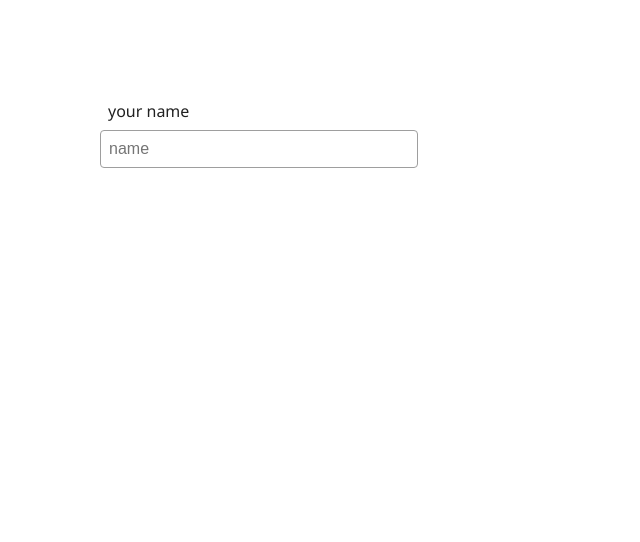
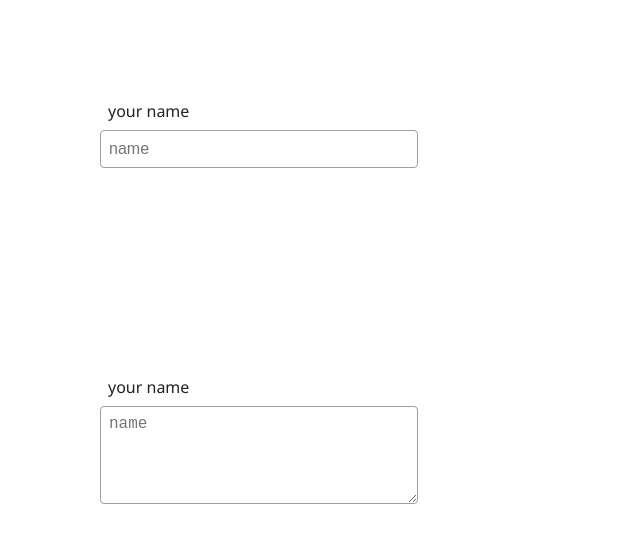
Before and after one commit to ehsan-shv/vb-input, a Vue app: page / in a window 1280 px wide. Shown: the top 542 px of the page, without its empty margins (0-640 px from the left). Built offline with nearby package versions, Linux system fonts and the light colour scheme.

Commit message:
add textare field

```diff
--- a/src/App.vue
+++ b/src/App.vue
@@ -1,5 +1,6 @@
 <template>
   <vue-base-input type="text" placeholder="name" label="your name" />
+  <vue-base-input type="textarea" placeholder="name" label="your name" />
 </template>
 
 <script lang="ts">
--- a/src/components/VueBaseInput.vue
+++ b/src/components/VueBaseInput.vue
@@ -1,7 +1,19 @@
 <template>
   <div class="vb-input" :style="blockStyle" :class="{ rtl: rtl, error: error }">
     <label :style="labelStyle" class="vb-input__label" v-if="label" :class="{ inline: labelInline }">{{ label }}</label>
+    <textarea
+      v-if="type === 'textarea'"
+      :type="type"
+      v-bind="$attrs"
+      :value="modelValue"
+      :placeholder="placeholder"
+      @input="$emit('update:modelValue', $event.target.value)"
+      class="vb-input__field"
+      :style="fieldStyle"
+      :disabled="disabled"
+    />
     <input
+      v-else
       :type="type"
       v-bind="$attrs"
       :value="modelValue"
@@ -25,7 +37,7 @@ export default defineComponent({
       type: String,
       required: true,
       validator: (value: string) => {
-        return ['text', 'number', 'email', 'text', 'password', 'search', 'tel'].includes(value);
+        return ['text', 'number', 'email', 'text', 'password', 'search', 'tel', 'textarea'].includes(value);
       },
     },
     label: {
@@ -92,6 +104,7 @@ export default defineComponent({
   --vb-input-placeholder-color: #757575;
   --vb-input-font-size: 16px;
   --vb-input-field-border-radius: 4px;
+  --vb-input-textarea-height: 80px;
 }
 .vb-input {
   color: var(--vb-input-color-default);
@@ -121,6 +134,10 @@ export default defineComponent({
   }
 
   &__field {
+    -webkit-appearance: none;
+    -moz-appearance: none;
+    appearance: none;
+
     height: 36px;
     width: 100%;
     display: flex;
@@ -132,12 +149,20 @@ export default defineComponent({
     &::placeholder {
       color: var(--vb-input-placeholder-color);
     }
+
     &:disabled {
       opacity: 0.5;
     }
+
     &:focus {
       outline: none;
       border-color: var(--vb-input-color-default);
+    }
+
+    &[type='textarea'] {
+      height: var(--vb-input-textarea-height);
+      padding-top: 8px;
+      padding-bottom: 8px;
     }
   }
 
```
